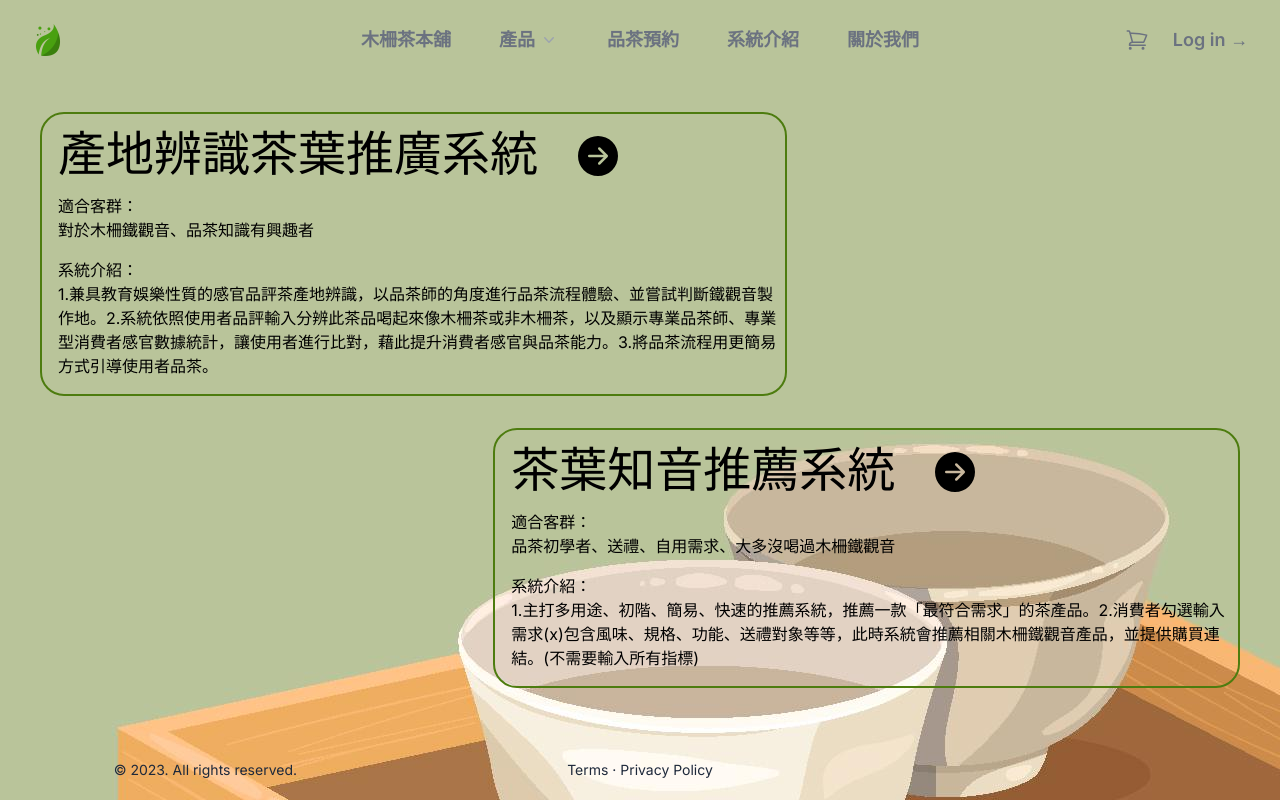
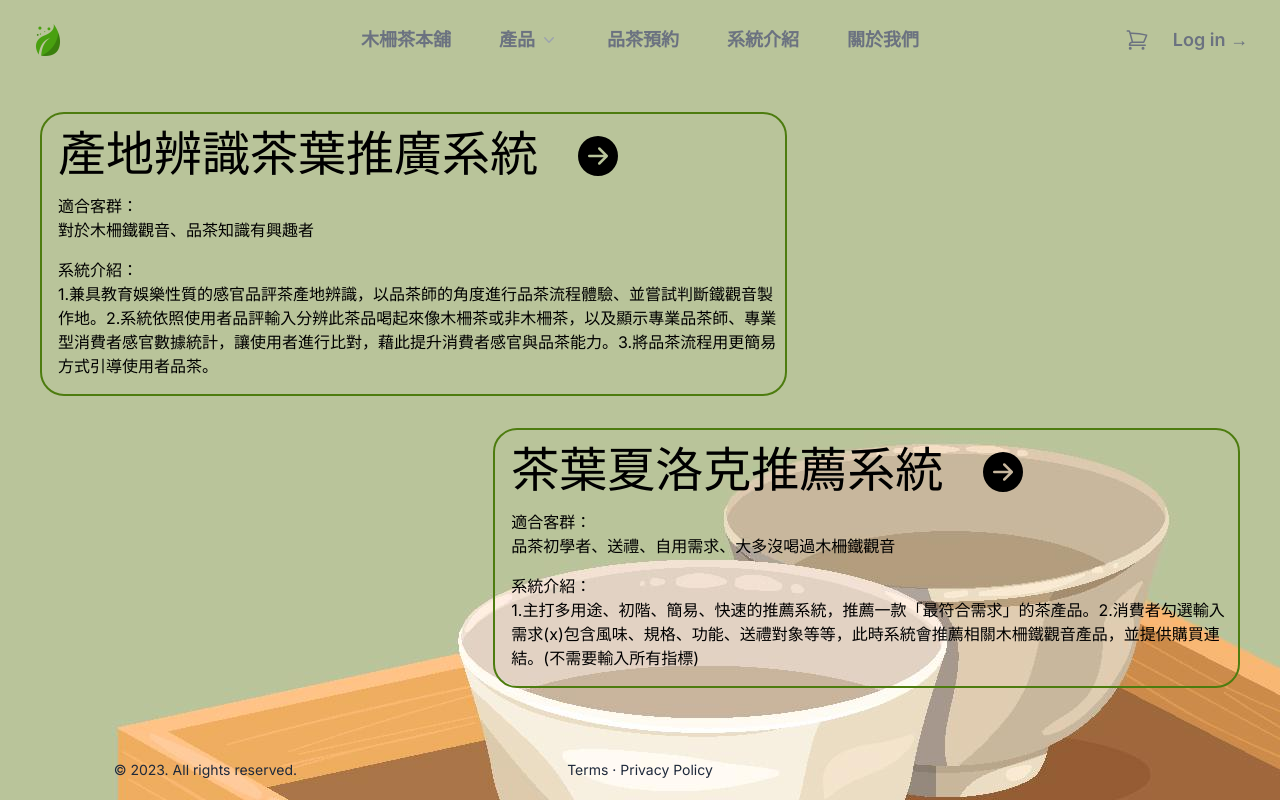
Before and after one commit to Mattis3858/graduation_with_next, a Next.js app: page / in a window 1280 px wide. Built offline with nearby package versions, Linux system fonts and the light colour scheme.

Commit message:
url 更新

```diff
--- a/app/components/Navbar.js
+++ b/app/components/Navbar.js
@@ -19,16 +19,10 @@ const products = [
     icon: RiSeedlingLine,
   },
   {
-    name: '茶葉知音',
+    name: '茶葉夏洛克',
     description: 'Speak directly to your customers',
-    href: '/teafriend',
+    href: '/sherlock',
     icon: SiOverleaf,
-  },
-  {
-    name: '找好茶系統',
-    description: 'Your customers’ data will be safe and secure',
-    href: '/goodtea',
-    icon: BiSearchAlt,
   },
 ];
 
--- a/app/page.js
+++ b/app/page.js
@@ -12,11 +12,11 @@ export default function Home() {
         link="/teaidentification"
       />
       <SystemIntroduction
-        title="茶葉知音推薦系統"
+        title="茶葉夏洛克推薦系統"
         customer="品茶初學者、送禮、自用需求、大多沒喝過木柵鐵觀音"
         description="1.主打多用途、初階、簡易、快速的推薦系統，推薦一款「最符合需求」的茶產品。2.消費者勾選輸入需求(x)包含風味、規格、功能、送禮對象等等，此時系統會推薦相關木柵鐵觀音產品，並提供購買連結。(不需要輸入所有指標)"
         marginLeft="m-auto mr-10"
-        link="/teafriend"
+        link="/sherlock"
       />
       {/* <SystemIntroduction
         title="找好茶推薦系統"
--- a/app/recommendationSystems/teafriend/page.js
+++ /dev/null
@@ -1,3 +0,0 @@
-export default function Home() {
-  return <main className=""></main>;
-}
--- /dev/null
+++ b/app/sherlock/page.js
@@ -0,0 +1,3 @@
+export default function Home() {
+  return <main className=""></main>;
+}
```
